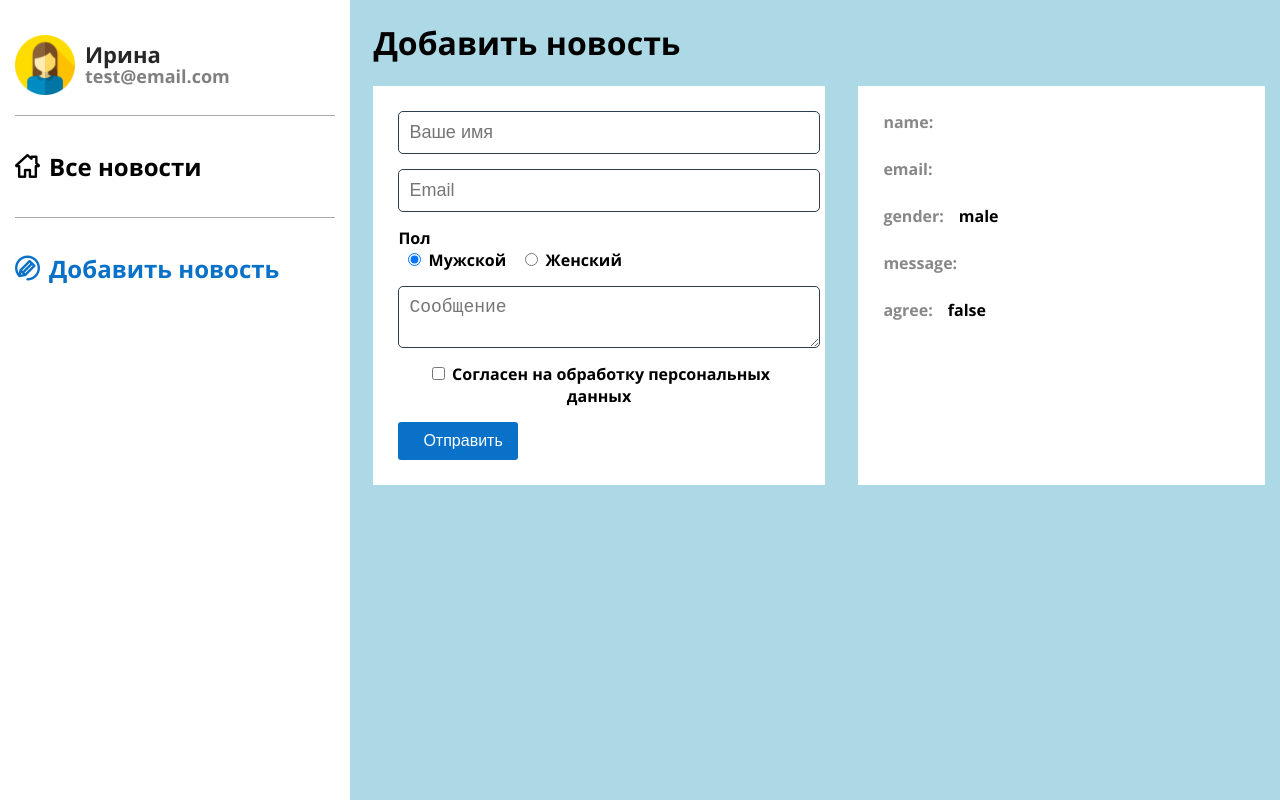
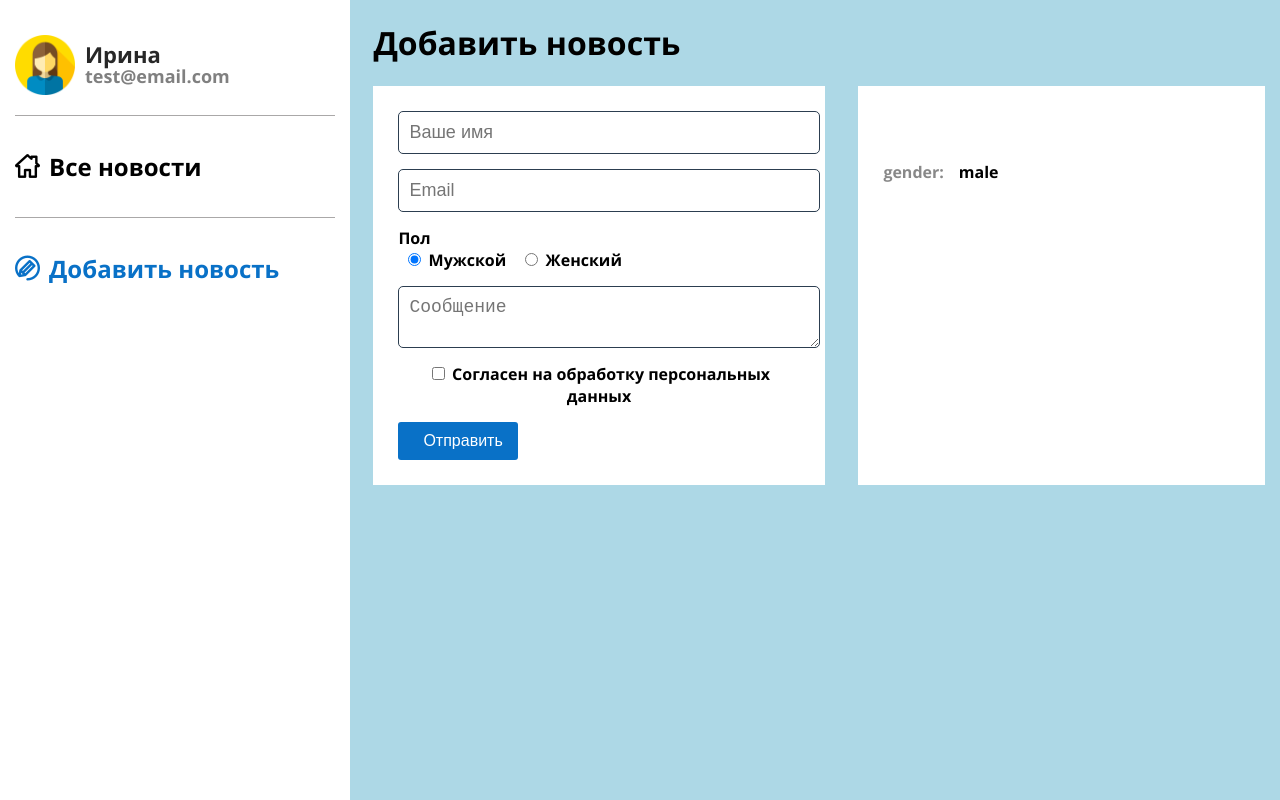
Before and after one commit to AlenaMalyukova/news-app, a Vue app: page /create in a window 1280 px wide. Both pictures are taken after a click on the button "Отправить". Built offline with nearby package versions, Linux system fonts and the light colour scheme.

Commit message:
условия для отображения отправляемых данных

```diff
--- a/src/components/ViewParams.vue
+++ b/src/components/ViewParams.vue
@@ -1,9 +1,9 @@
 <template>
   <div class="wrapper">
     <div class="content">
-      <div class="param" v-for="(value, key) in copyParams" :key="key">
-        <div class="param__name"> {{ key }}: </div>
-        <div class="param__data"> {{ value }} </div>
+      <div class="param" v-for="(value, key) in params" :key="key">
+        <div class="param__name" v-if="value"> {{ key }}: </div>
+        <div class="param__data" v-if="value"> {{ value }} </div>
       </div>
     </div>
   </div>
@@ -14,11 +14,6 @@ export default {
   props: {
     params: Object,
   },
-  data() {
-    return {
-      copyParams: this.params,
-    }
-  }
 }
 </script>
 
```
